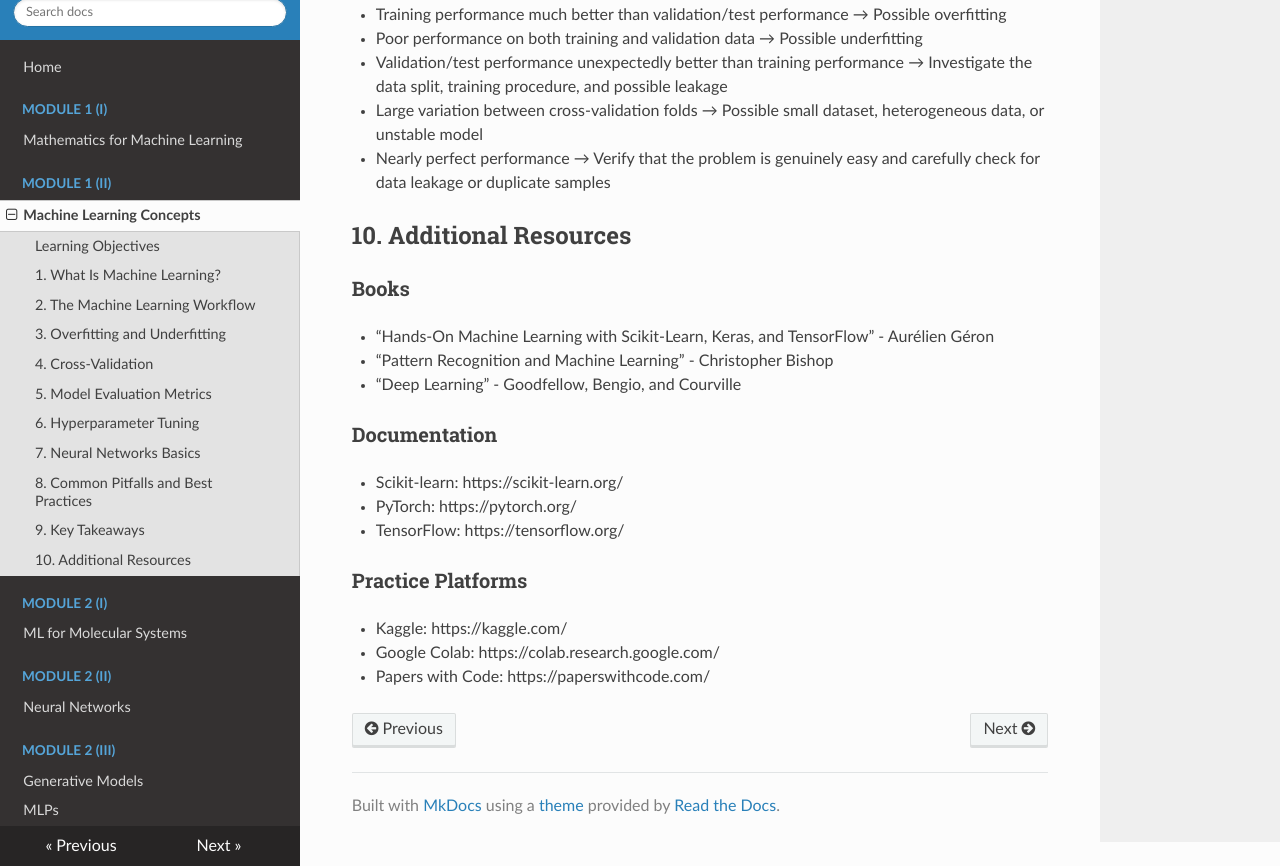
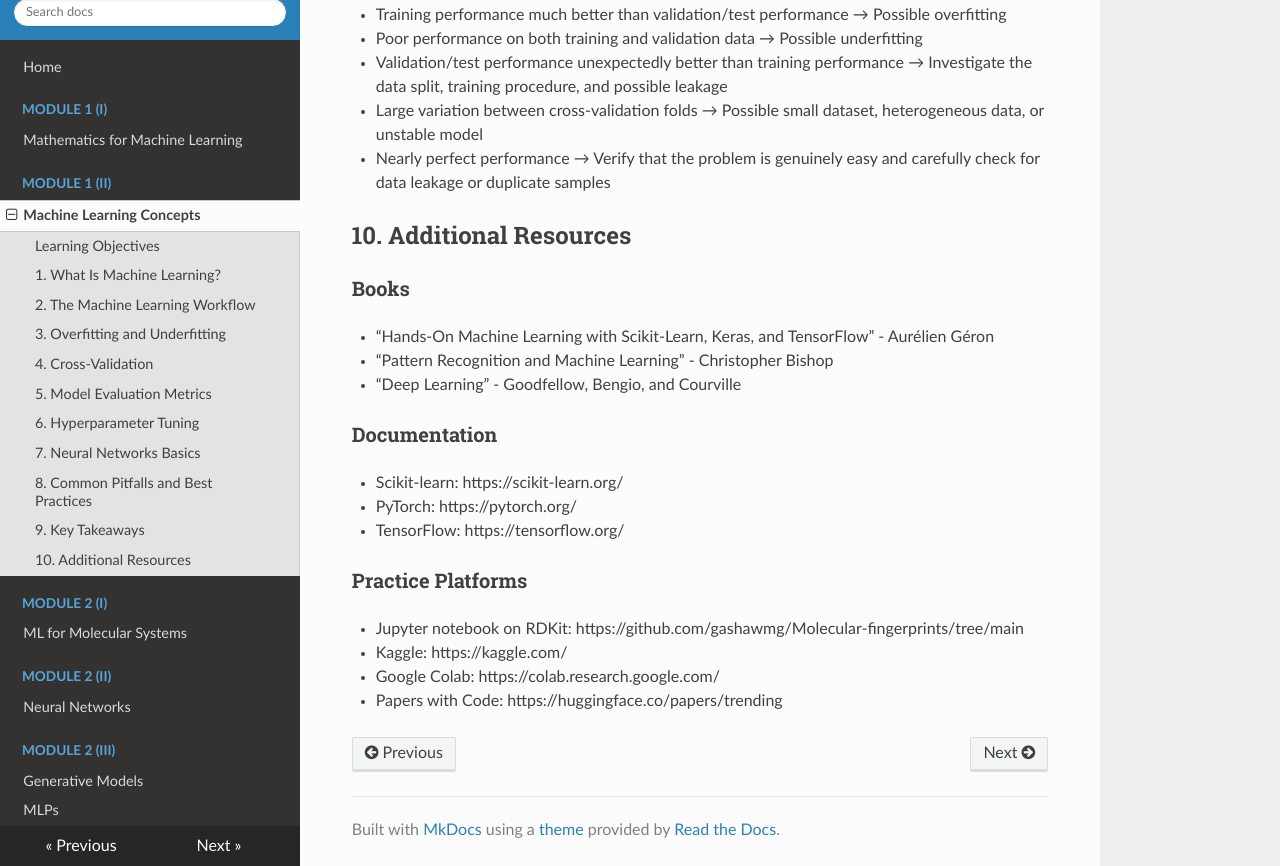
Before and after one commit to pojeda/course-mlmd, an MkDocs documentation site: the page built from docs/day2.md, in a window 1280 px wide and 900 px high, scrolled down 23336 px, cut to the strip 34-900 px from the top of the window. Built offline with MkDocs 1.6.1, drawn with Linux system fonts in a browser that asks for light colours; nearby versions of some CDN libraries.

Commit message:
rdkit notebook

```diff
--- a/docs/day2.md
+++ b/docs/day2.md
@@ -1762,6 +1762,7 @@ set_seed(42)
 - TensorFlow: https://tensorflow.org/
 
 ### Practice Platforms
+- Jupyter notebook on RDKit: https://github.com/gashawmg/Molecular-fingerprints/tree/main
 - Kaggle: https://kaggle.com/
 - Google Colab: https://colab.research.google.com/
-- Papers with Code: https://paperswithcode.com/
+- Papers with Code: https://huggingface.co/papers/trending
```
